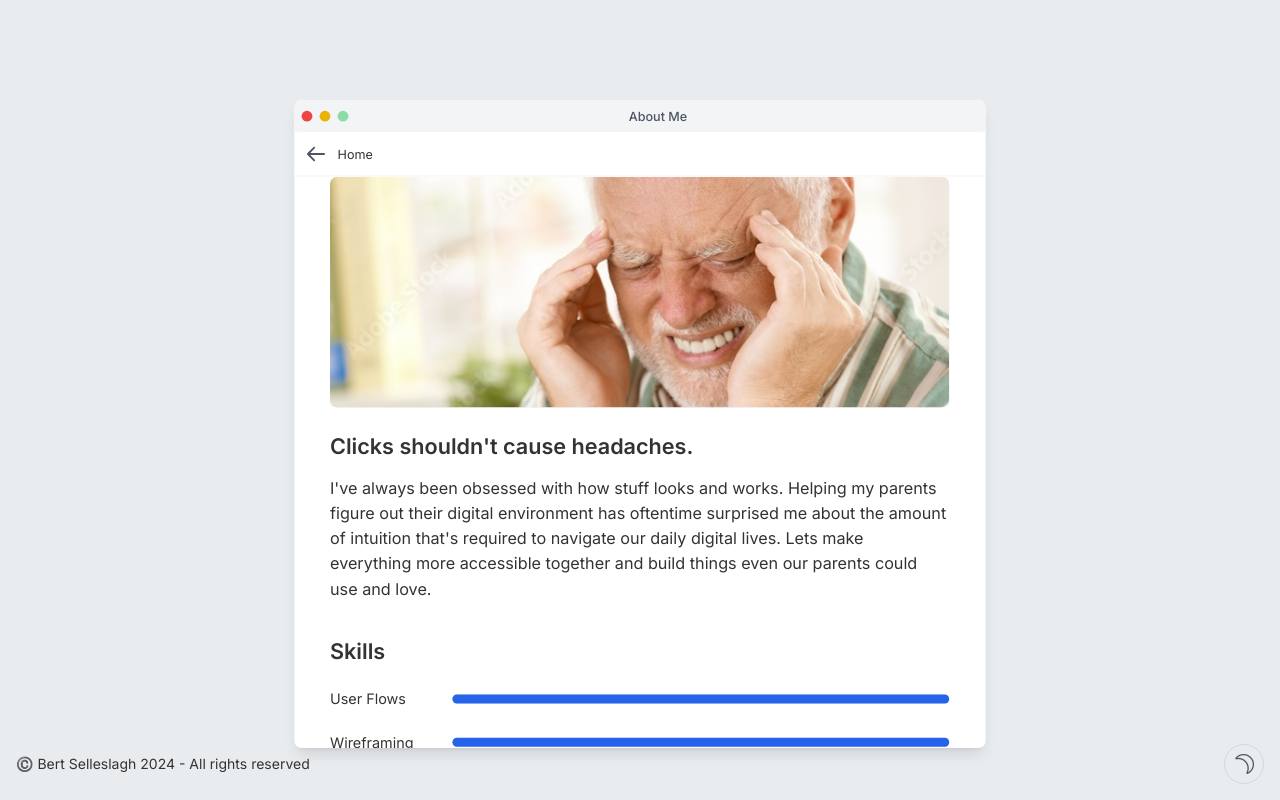
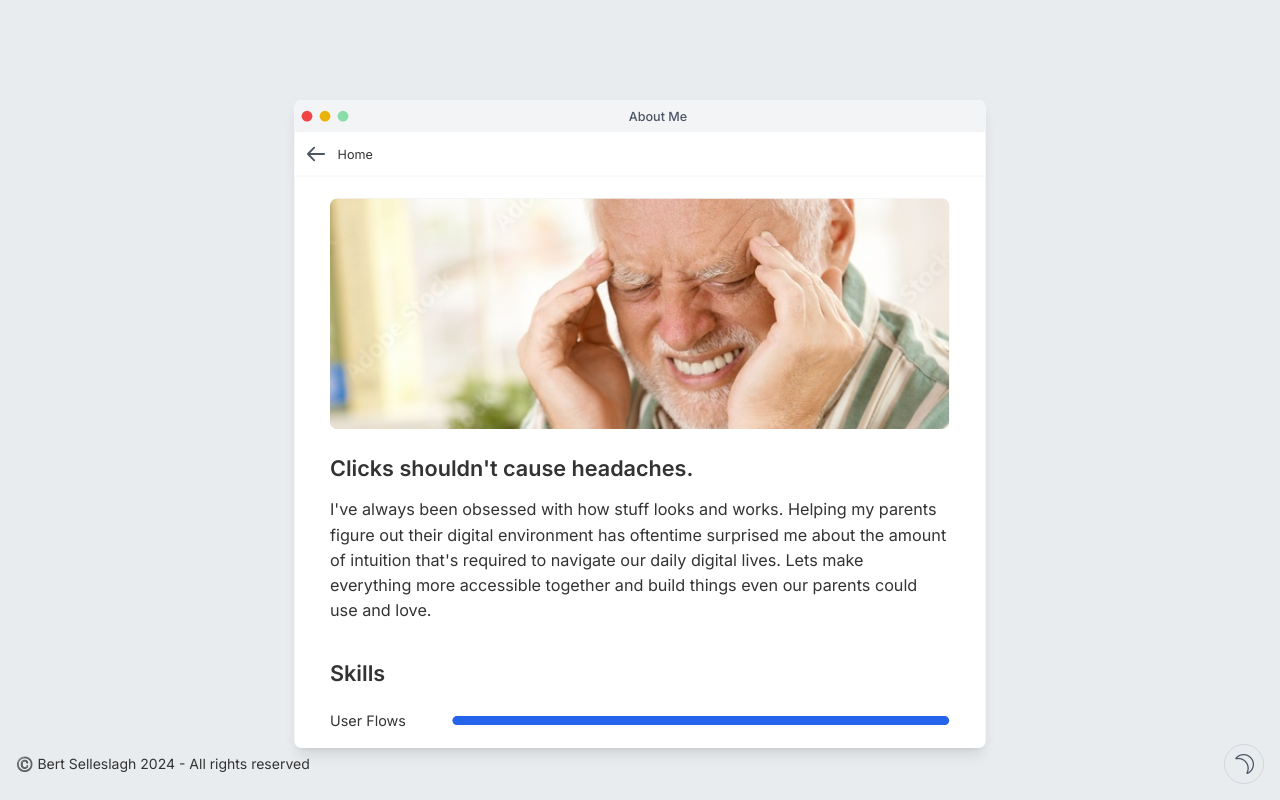
Before and after one commit to driekwartsbroek/portfolio, a Next.js app: page /about in a window 1280 px wide. Built offline with nearby package versions, Linux system fonts and the light colour scheme.

Commit message:
Fix top padding

```diff
--- a/src/app/about/page.tsx
+++ b/src/app/about/page.tsx
@@ -36,7 +36,7 @@
           transition={{ duration: 0.6, ease: "easeOut" }}
           className="w-full flex-grow max-w-3xl mx-auto overflow-y-auto px-6 sm:px-8 lg:px-10 pb-36 rounded-lg"
         >
-          <div className="relative mb-1">
+          <div className="relative mt-6 mb-1">
             <div className="w-full h-64 bg-gray-200 rounded-lg overflow-hidden relative">
               <Image
                 src="/1000_F_26356527_jPF0QNbPhT65KYlYhQhFUFopfzapAidj.jpg"
```
